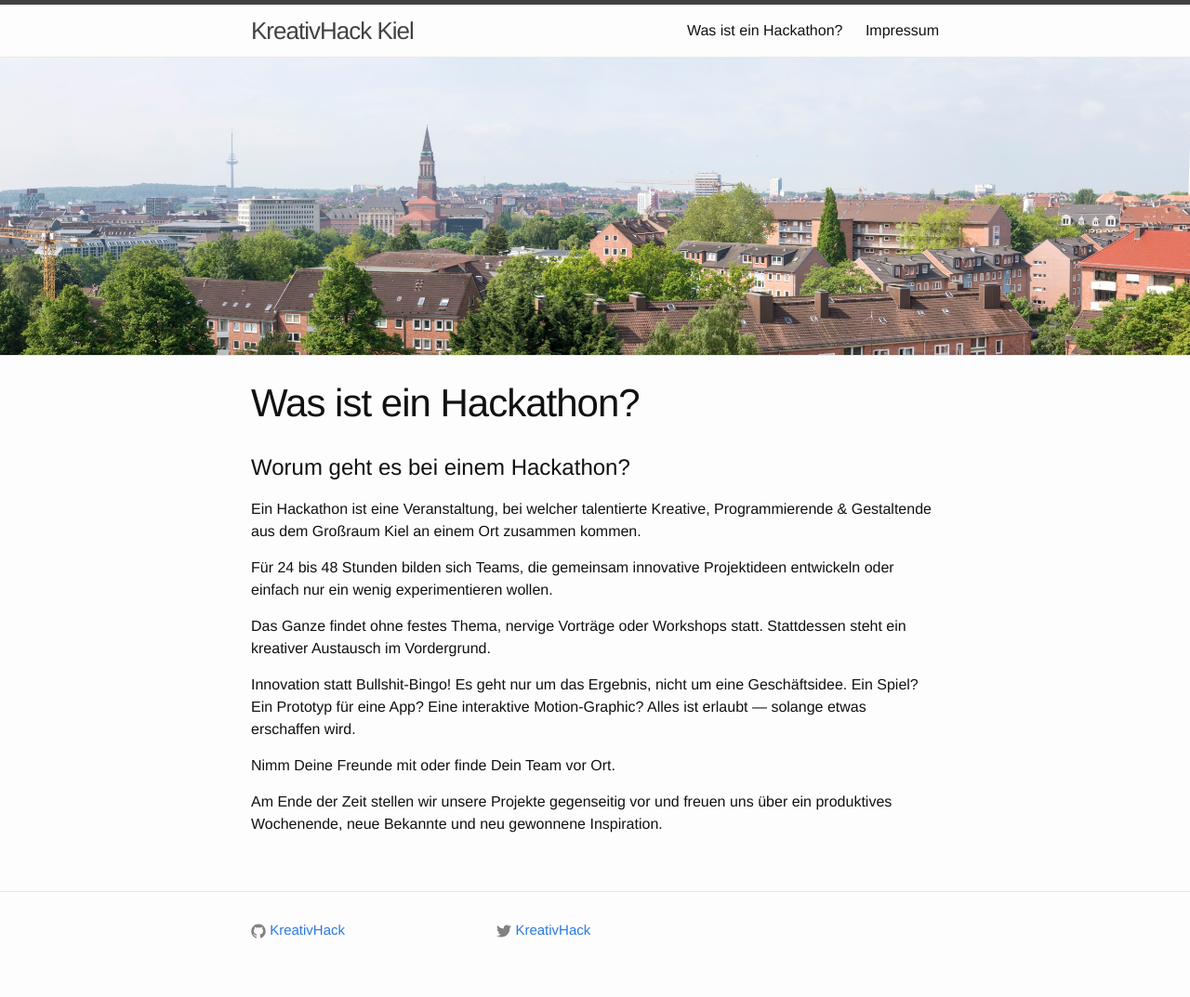
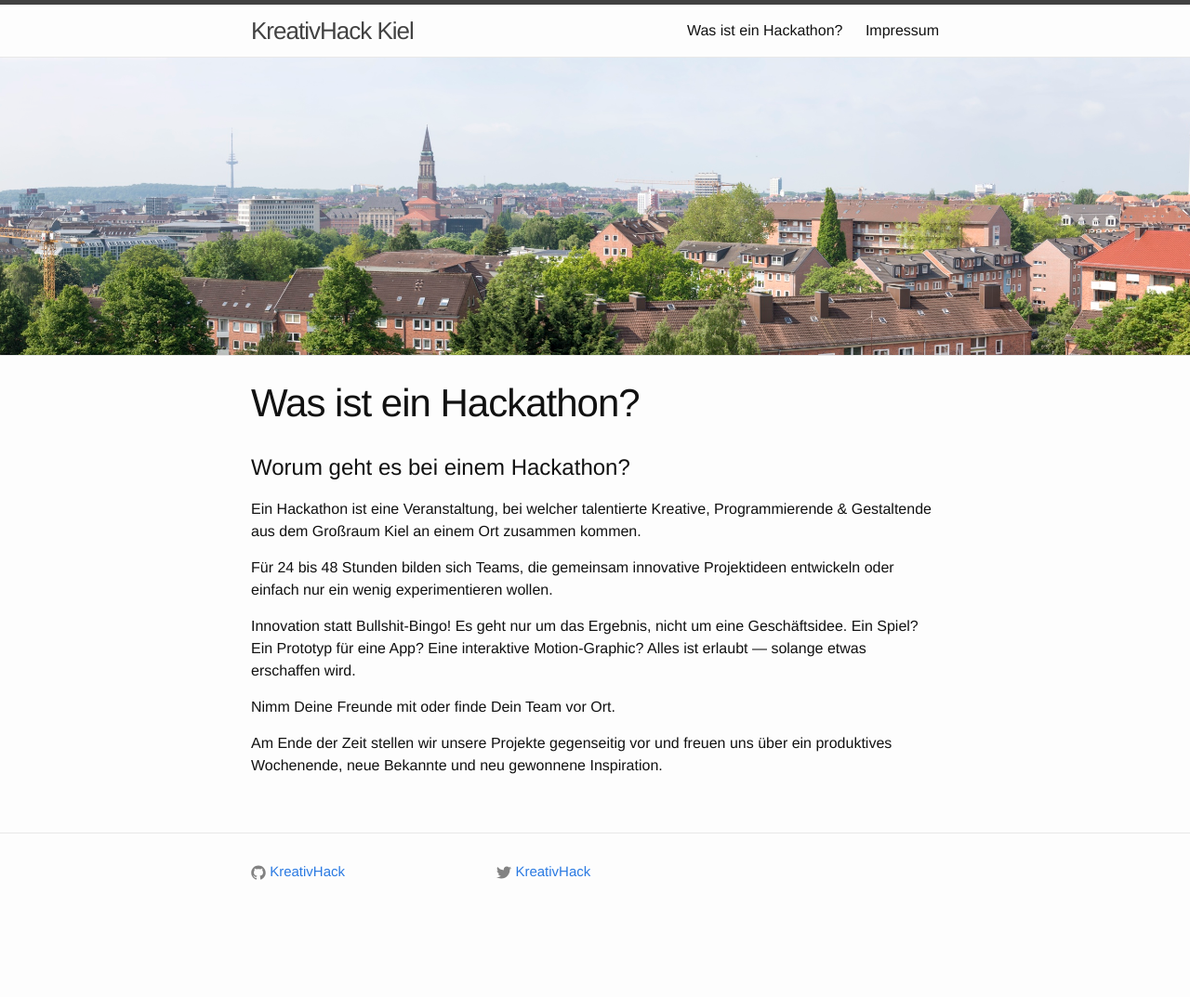
Before and after one commit to KreativHack/.de, a Jekyll site: the page built from hackathons.md, in a window 1280 px wide. Shown: the whole page at 93% size. Built offline with Jekyll 4.4.1, drawn with Linux system fonts in a browser that asks for light colours; after the commit the page ends 1010 px from its top, so only the background shows below that.

Commit message:
remove sentence from hackathon description

```diff
--- a/hackathons.md
+++ b/hackathons.md
@@ -12,8 +12,6 @@ Ein Hackathon ist eine Veranstaltung, bei welcher talentierte Kreative, Programm
 
 Für 24 bis 48 Stunden bilden sich Teams, die gemeinsam innovative Projektideen entwickeln oder einfach nur ein wenig experimentieren wollen.
 
-Das Ganze findet ohne festes Thema, nervige Vorträge oder Workshops statt. Stattdessen steht ein kreativer Austausch im Vordergrund.
-
 Innovation statt Bullshit-Bingo! Es geht nur um das Ergebnis, nicht um eine Geschäftsidee. Ein Spiel? Ein Prototyp für eine App? Eine interaktive Motion-Graphic? Alles ist erlaubt — solange etwas erschaffen wird.
 
 Nimm Deine Freunde mit oder finde Dein Team vor Ort.
```
